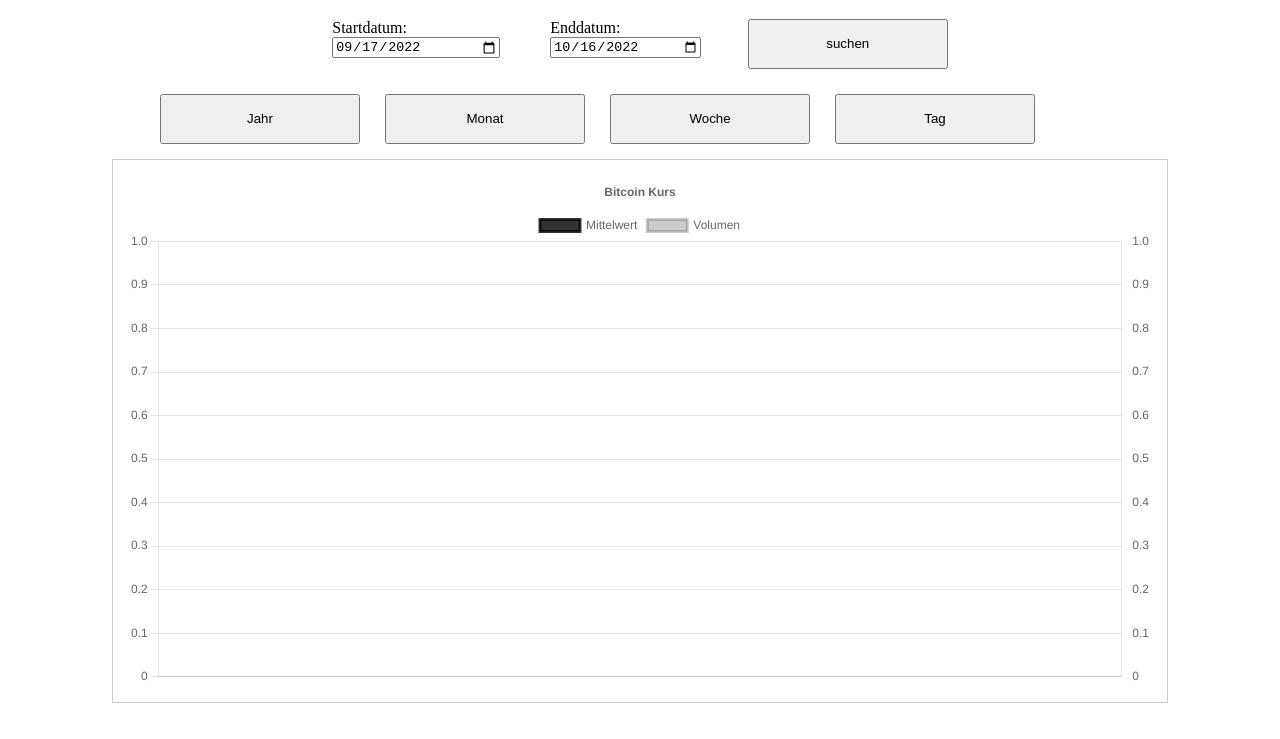
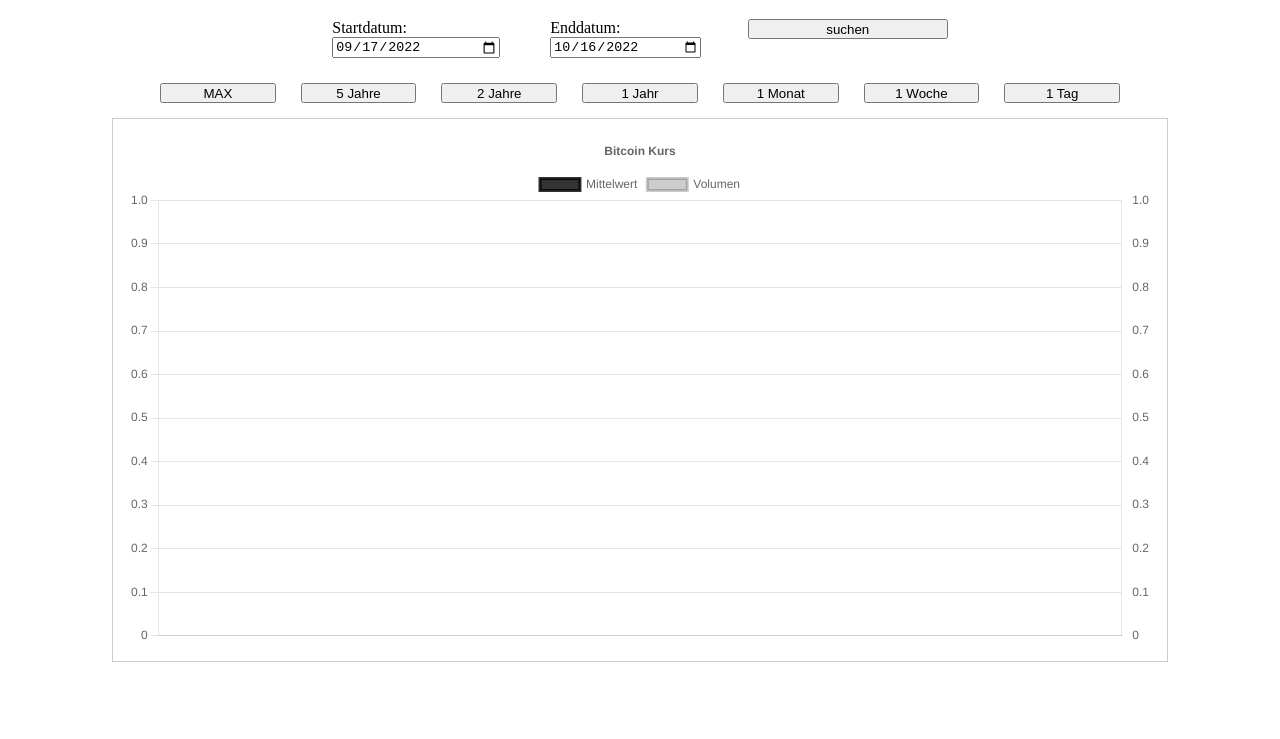
Before and after one commit to mmgdevelopment/bitcoinchart, a plain HTML site: page index.html in a window 1280 px wide. Shown: the part 61-800 px from the top of the page. Drawn offline with nearby package versions, Linux system fonts and the light colour scheme; no server answers.

Commit message:
style changes

```diff
--- a/index.html
+++ b/index.html
@@ -27,10 +27,13 @@
             <button onclick="fetchData()">suchen</button>
         </div>
         <div class="buttonContainer">
-            <button onclick="getData(365)" id="year">Jahr</button>
-            <button onclick="getData(30)" id="month">Monat</button>
-            <button onclick="getData(7)" id="week">Woche</button>
-            <button onclick="getData(2)" id="day">Tag</button>
+            <button onclick="getData(3650)" id="year">MAX</button>
+            <button onclick="getData(1825)" id="year">5 Jahre</button>
+            <button onclick="getData(730)" id="year">2 Jahre</button>
+            <button onclick="getData(365)" id="year">1 Jahr</button>
+            <button onclick="getData(32)" id="month">1 Monat</button>
+            <button onclick="getData(8)" id="week">1 Woche</button>
+            <button onclick="getData(2)" id="day">1 Tag</button>
         </div>
         <div id="chartContainer">
             <canvas id="myChart"></canvas>
--- a/script.js
+++ b/script.js
@@ -59,6 +59,10 @@ function render() {
         myChart.data.datasets[1].data.push(data[7]);
 
     }
+    myChart.data.labels.reverse();
+    myChart.data.datasets[0].data.reverse();
+    myChart.data.datasets[1].data.reverse();
+
     myChart.update();
 }
 //////////////////////Chart.js//////////////////////////
--- a/style.css
+++ b/style.css
@@ -11,7 +11,7 @@ input {
 }
 
 button {
-    height: 50px;
+    height: 20px;
     width: 200px;
     cursor: pointer;
 }
@@ -25,7 +25,8 @@ button {
 .inputContainer {
     display: flex;
     gap: 15px;
-    width: ;
+    width: 75%;
+    justify-content: center;
 }
 
 #chartContainer {
@@ -41,4 +42,5 @@ button {
     width: 75%;
     gap: 25px;
     margin-top: 25px;
+    justify-content: center;
 }
```
